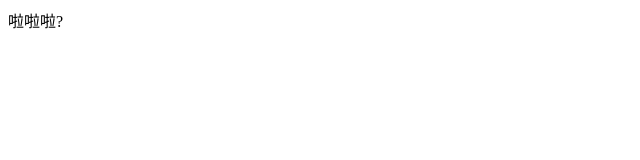
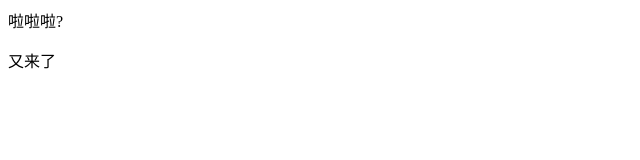
Before and after one commit to ldj-1209/mydemo, a plain HTML site: page index.html in a window 1280 px wide. Shown: the full height of the page, 0-640 px from the left. Drawn offline with Linux system fonts and the light colour scheme.

Commit message:
嘻嘻嘻

```diff
--- a/index.html
+++ b/index.html
@@ -9,6 +9,7 @@
 
 <body>
     <div>啦啦啦?</div>
+    <p>又来了</p>
 </body>
 
 </html>
```
